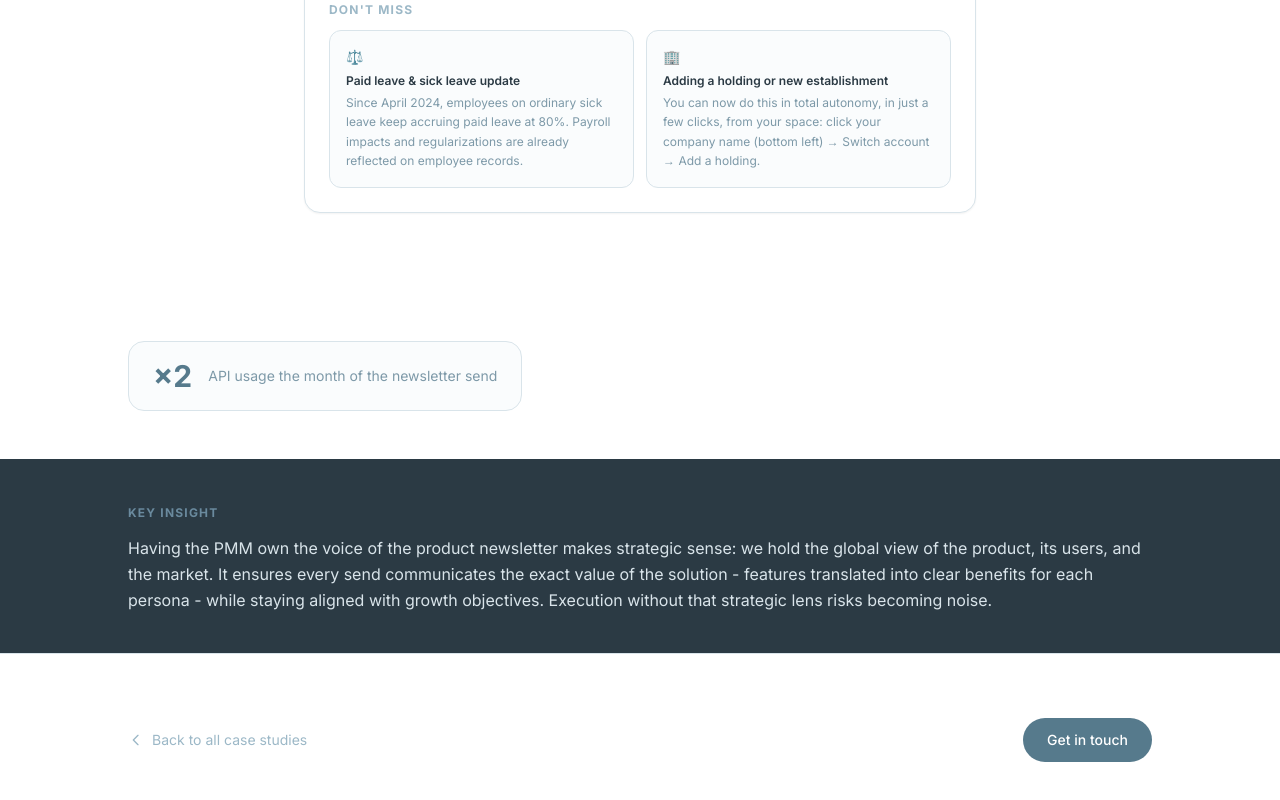
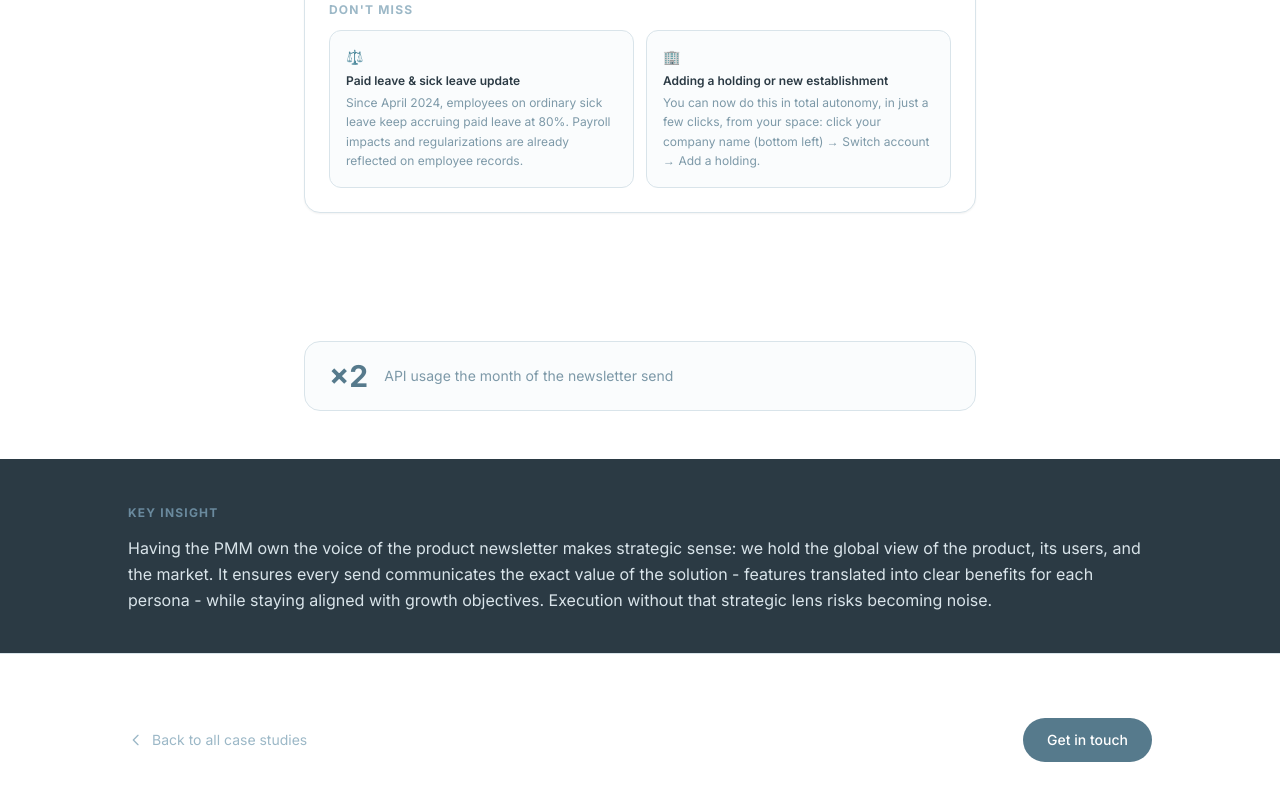
Before and after one commit to ApollineAurenche/portfolio-site, a React (Vite) app: page /work/newsletter in a window 1280 px wide. Shown: the part 3561-4361 px from the top of the page. Built offline with nearby package versions, Linux system fonts and the light colour scheme.

Commit message:
Center API stat block to align with newsletter mockup

```diff
--- a/src/pages/NewsletterPage.jsx
+++ b/src/pages/NewsletterPage.jsx
@@ -338,9 +338,11 @@ export default function NewsletterPage() {
       {/* API usage stat */}
       <section className="pb-12 px-6">
         <div className="max-w-5xl mx-auto">
-          <div className="inline-flex items-center gap-4 bg-stone-50 border border-stone-100 rounded-2xl px-6 py-4">
-            <div className="text-3xl font-bold text-teal-600">×2</div>
-            <div className="text-sm text-stone-500">API usage the month of the newsletter send</div>
+          <div className="flex justify-center">
+            <div className="inline-flex items-center gap-4 bg-stone-50 border border-stone-100 rounded-2xl px-6 py-4" style={{ maxWidth: '42rem', width: '100%' }}>
+              <div className="text-3xl font-bold text-teal-600">×2</div>
+              <div className="text-sm text-stone-500">API usage the month of the newsletter send</div>
+            </div>
           </div>
         </div>
       </section>
```
Also changed, not shown: vite.config.js.timestamp-1781625204632-2b2c6181a14ef.mjs (added, +10 -0 lines).
